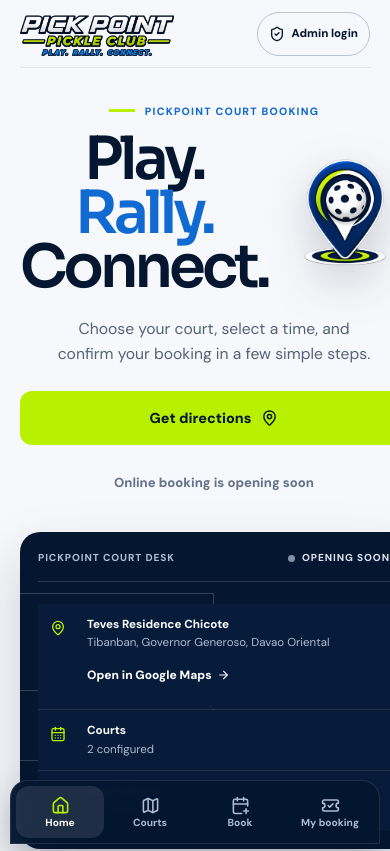
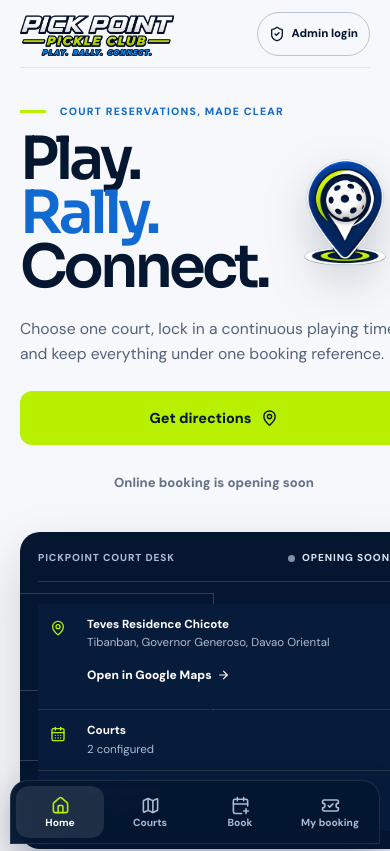
Before and after one commit to christianjelarjoyhisola-ux/pickpoint-pickleclub, a Next.js app: page / in a window 390 px wide. Shown: the top 851 px of the page. Built offline with nearby package versions, Linux system fonts and the light colour scheme; no server answers.

Commit message:
Restore original mobile hero alignment

```diff
--- a/app/pickpoint-v2/guest/guest-home.tsx
+++ b/app/pickpoint-v2/guest/guest-home.tsx
@@ -19,18 +19,18 @@ export function GuestHome() {
     <GuestShell current="home">
       <section className="pp-hero">
         <div className="pp-hero-copy">
-          <p className="pp-kicker"><span /> PickPoint court booking</p>
+          <p className="pp-kicker"><span /> Court reservations, made clear</p>
           <div className="pp-hero-title">
             <h1>Play.<br /><em>Rally.</em><br />Connect.</h1>
             <Image src="/pickpoint-mark-v4.png" alt="PickPoint location-pin logo" width={180} height={161} priority unoptimized />
           </div>
-          <p className="pp-lede">Choose your court, select a time, and confirm your booking in a few simple steps.</p>
+          <p className="pp-lede">Choose one court, lock in a continuous playing time, and keep everything under one booking reference.</p>
           <div className="pp-actions">
             {live
-              ? <Link className="pp-button pp-button-lime" href="/book">Book a court <ArrowRight /></Link>
+              ? <Link className="pp-button pp-button-lime" href="/book">Check available times <ArrowRight /></Link>
               : <a className="pp-button pp-button-lime" href={mapsUrl} target="_blank" rel="noreferrer">Get directions <MapPin /></a>}
             {live
-              ? <Link className="pp-text-link" href="/book?mode=manage">Manage my booking</Link>
+              ? <Link className="pp-text-link" href="/book?mode=manage">Already booked? Find it</Link>
               : <span className="pp-closed-note">Online booking is opening soon</span>}
           </div>
         </div>
--- a/app/pickpoint-v2/guest/guest.css
+++ b/app/pickpoint-v2/guest/guest.css
@@ -242,12 +242,10 @@
 
   .pp-kicker { margin-bottom: 12px; font-size: .66rem; letter-spacing: .115em; }
   .pp-hero { min-height: auto; grid-template-columns: 1fr; gap: 28px; padding: 36px 0 48px; }
-  .pp-hero-copy { text-align: center; }
-  .pp-hero .pp-kicker { display: flex; align-items: center; justify-content: center; }
   .pp-hero h1 { max-width: 360px; font-size: clamp(3.15rem, 15.2vw, 4.45rem); line-height: .91; letter-spacing: -.065em; }
   .pp-hero-title { grid-template-columns: auto 126px; align-items: center; justify-content: center; gap: 14px; }
   .pp-hero-title > img { width: 126px; }
-  .pp-lede { max-width: 34ch; margin: 22px auto 0; font-size: .98rem; line-height: 1.62; text-wrap: balance; }
+  .pp-lede { margin-top: 22px; font-size: .98rem; line-height: 1.62; }
   .pp-actions { width: 100%; margin-top: 25px; align-items: stretch; flex-direction: column; gap: 15px; }
   .pp-actions .pp-button { width: 100%; min-height: 54px; border-radius: 12px; }
   .pp-actions .pp-text-link, .pp-actions .pp-closed-note { align-self: center; min-height: 44px; display: inline-flex; align-items: center; text-align: center; }
```
